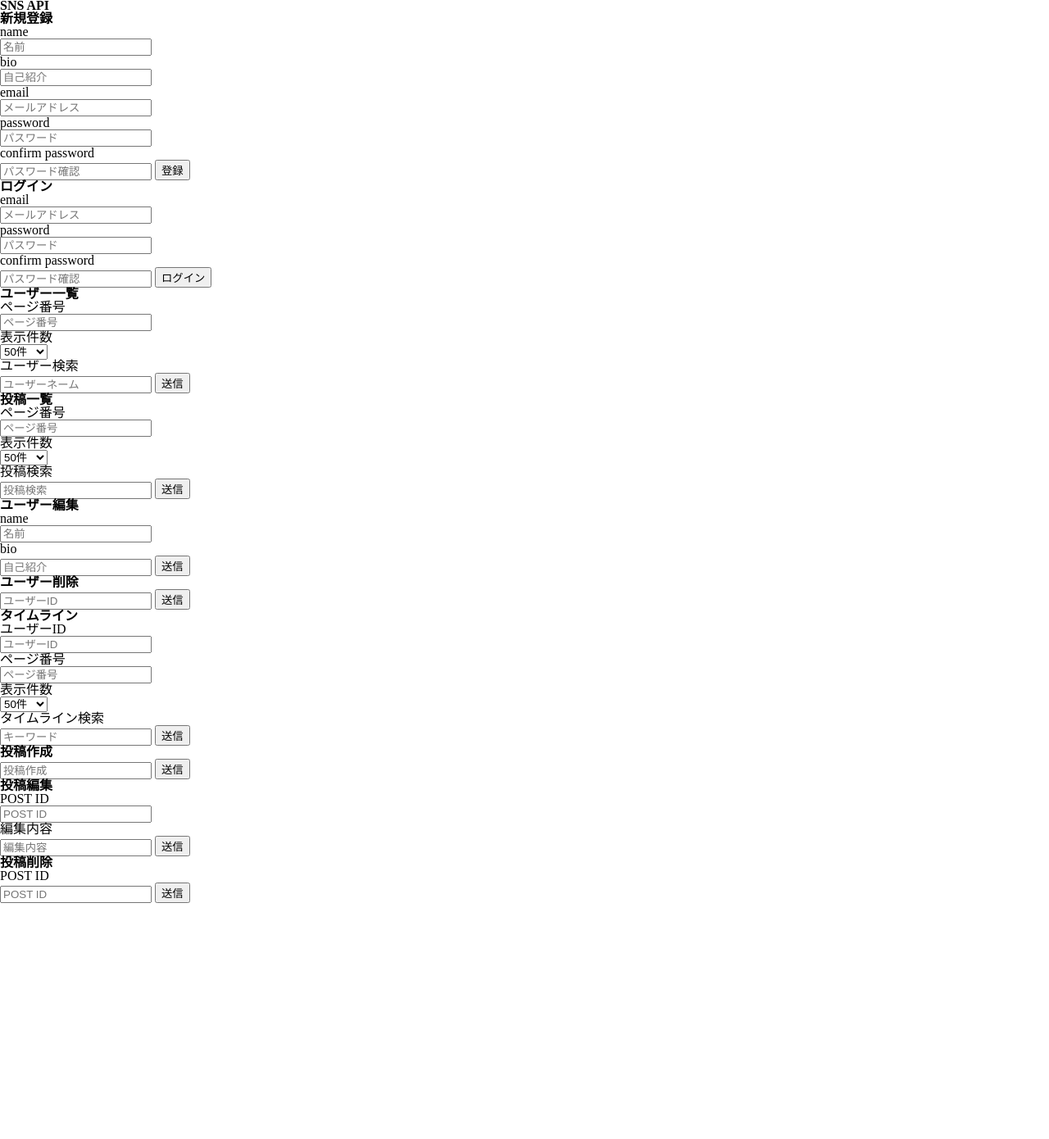
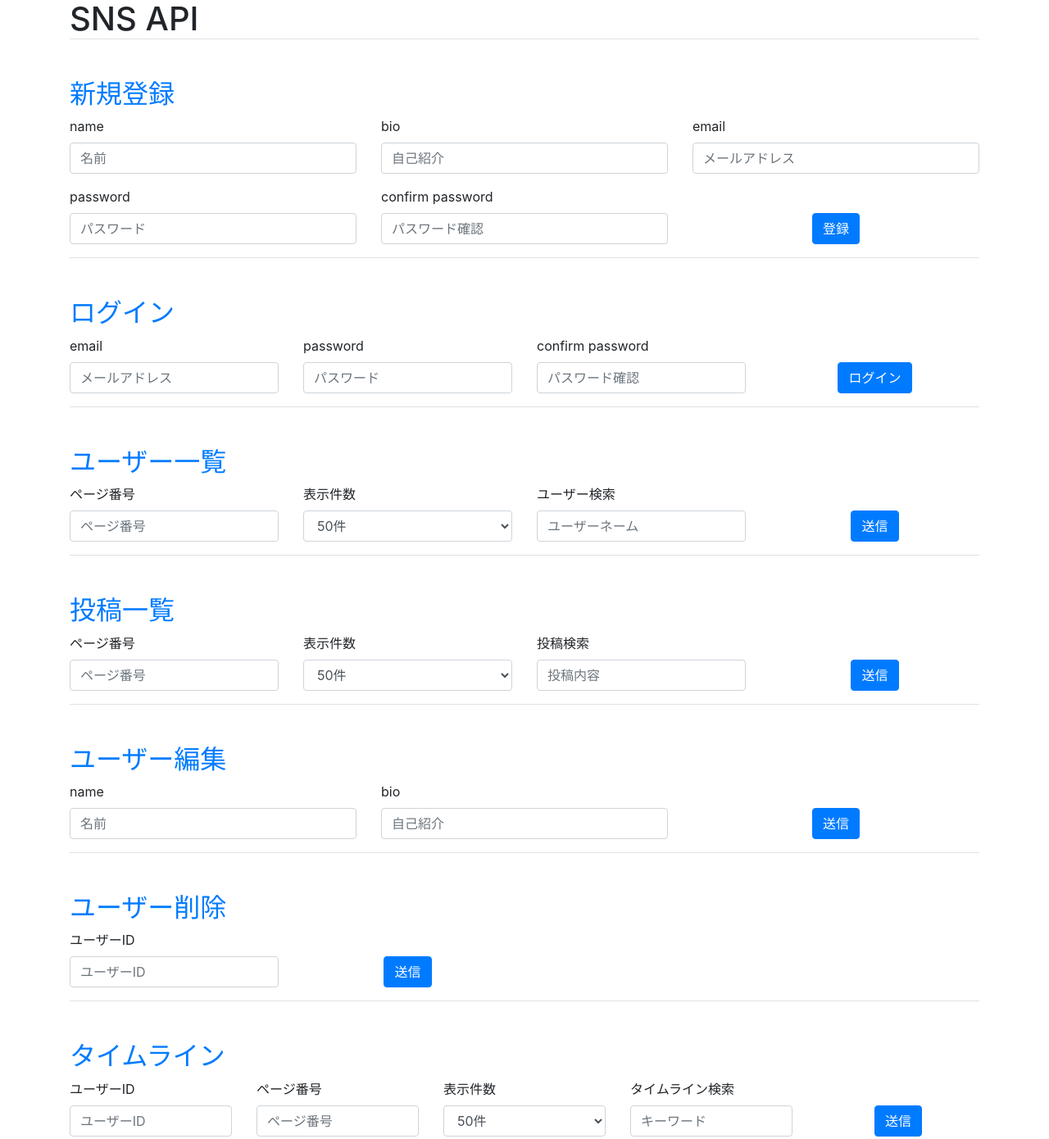
Before and after one commit to taishiasami123/sns-api, a plain HTML site: page index.html in a window 1280 px wide. Shown: the part 1-1391 px from the top of the page at 82% size. Before the commit the page ends 1103 px from the top, so only its background shows below. Drawn offline with Linux system fonts and the light colour scheme.

Commit message:
index.htmlのインデントを調整/Bootstrapでの装飾を追加

```diff
--- a/index.html
+++ b/index.html
@@ -4,140 +4,217 @@
 <head>
   <meta charset="utf-8">
   <title>SNS API</title>
-    <link rel="stylesheet" href="html5reset-1.6.1.css">
-    <link rel="stylesheet" href="stylesheet.css">
+  <link rel="stylesheet" href="css/bootstrap.css">
+  <!-- <link rel="stylesheet" href="html5reset-1.6.1.css"> -->
+  <!-- <link rel="stylesheet" href="stylesheet.css"> -->
 </head>
 
 <body>
-    <h1>SNS API</h1>
-    <section>
-        <h2>新規登録</h2>
   <div class="container">
-            <p>name</p>
-            <input type="text" id="signUpInputName" placeholder="名前">
-            <p>bio</p>
-            <input type="text" id="signUpInputBio" placeholder="自己紹介">
-            <p>email</p>
-            <input type="email" id="signUpInputEmail" placeholder="メールアドレス">
-            <p>password</p>
-            <input type="password" id="signUpInputPwd" placeholder="パスワード">
-            <p>confirm password</p>
-            <input type="password" id="signUpInputCfmPwd" placeholder="パスワード確認">
-            <button type="submit" onclick="signUp()">登録</button>
+    <h1 class="border-bottom mb-5 mb-5">SNS API</h1>
+    <section class="border-bottom mb-5">
+      <h2 class="text-primary">新規登録</h2>
+      <div class="row form-group">
+        <div class="col">
+          <label for="sinUpInputName">name</label>
+          <input class="form-control" type="text" id="signUpInputName" placeholder="名前">
+        </div>
+        <div class="col">
+          <label for="signUpInputBio">bio</label>
+          <input class="form-control" type="text" id="signUpInputBio" placeholder="自己紹介">
+        </div>
+        <div class="col">
+          <label for="signUpInputEmail">email</label>
+          <input class="form-control" type="email" id="signUpInputEmail" placeholder="メールアドレス">
+        </div>
+      </div>
+      <div class="row form-group">
+        <div class="col">
+          <label for="signUpInputPwd">password</label>
+          <input class="form-control" type="password" id="signUpInputPwd" placeholder="パスワード">
+        </div>
+        <div class="col">
+          <label for="signUpInputCfmPwd">confirm password</label>
+          <input class="form-control" type="password" id="signUpInputCfmPwd" placeholder="パスワード確認">
+        </div>
+        <div class="col d-flex align-items-end justify-content-center">
+          <button class="btn btn-primary" type="submit" onclick="signUp()">登録</button>
+        </div>
       </div>
     </section>
-    <section>
-        <h2>ログイン</h2>
-        <div class="container">
-            <p>email</p>
-            <input type="email" id="signInInputEmail" placeholder="メールアドレス">
-            <p>password</p>
-            <input type="password" id="signInInputPwd" placeholder="パスワード">
-            <p>confirm password</p>
-            <input type="password" id="signInInputCfmPwd" placeholder="パスワード確認">
-            <button type="submit" onclick="signIn()">ログイン</button>
+    <section class="border-bottom mb-5">
+      <h2 class="text-primary">ログイン</h2>
+      <div class="row form-group">
+        <div class="col">
+          <label for="signInInputEmail">email</label>
+          <input class="form-control" type="email" id="signInInputEmail" placeholder="メールアドレス">
+        </div>
+        <div class="col">
+          <label for="signInInputPwd">password</label>
+          <input class="form-control" type="password" id="signInInputPwd" placeholder="パスワード">
+        </div>
+        <div class="col">
+          <label for="signInInputCfmPwd">confirm password</label>
+          <input class="form-control" type="password" id="signInInputCfmPwd" placeholder="パスワード確認">
+        </div>
+        <div class="col d-flex align-items-end justify-content-center">
+          <button class="btn btn-primary" type="submit" onclick="signIn()">ログイン</button>
+        </div>
       </div>
     </section>
-    <section>
-        <h2>ユーザー一覧</h2>
-        <div class="container">
-            <p>ページ番号</p>
-            <input type="text" id="userListPageNum" placeholder="ページ番号">
-            <p>表示件数</p>
-            <select name="表示件数" id="userListLimit">
+    <section class="border-bottom mb-5">
+      <h2 class="text-primary">ユーザー一覧</h2>
+      <div class="row form-group">
+        <div class="col">
+          <label for="userListPageNum">ページ番号</label>
+          <input class="form-control" type="text" id="userListPageNum" placeholder="ページ番号">
+        </div>
+        <div class="col">
+          <label for="userListLimit">表示件数</label>
+          <select class="form-control" name="表示件数" id="userListLimit">
             <option value="50">50件</option>
             <option value="100">100件</option>
             <option value="150">150件</option>
             <option value="200">200件</option>
           </select>
-            <p>ユーザー検索</p>
-            <input type="text" id="userListSearch" placeholder="ユーザーネーム">
-            <button type="submit" onclick="userList()">送信</button>
+        </div>
+        <div class="col">
+          <label for="userListSearch">ユーザー検索</label>
+          <input class="form-control" type="text" id="userListSearch" placeholder="ユーザーネーム">
+        </div>
+        <div class="col d-flex align-items-end justify-content-center">
+          <button class="btn btn-primary" type="submit" onclick="userList()">送信</button>
+        </div>
       </div>
       <div id="userList"></div>
     </section>
-    <section>
-        <h2>投稿一覧</h2>
-        <div class="container">
-            <p>ページ番号</p>
-            <input type="text" id="postPageNum" placeholder="ページ番号">
-            <p>表示件数</p>
-            <select name="表示件数" id="postLimit">
+    <section class="border-bottom mb-5">
+      <h2 class="text-primary">投稿一覧</h2>
+      <div class="row form-group">
+        <div class="col">
+          <label for="postPageNum">ページ番号</label>
+          <input class="form-control" type="text" id="postPageNum" placeholder="ページ番号">
+        </div>
+        <div class="col">
+          <label for="postLimit">表示件数</label>
+          <select class="form-control" name="表示件数" id="postLimit">
             <option value="50">50件</option>
             <option value="100">100件</option>
             <option value="150">150件</option>
             <option value="200">200件</option>
           </select>
-            <p>投稿検索</p>
-            <input type="text" id="postSearch" placeholder="投稿検索">
-            <button type="submit" onclick="postList()">送信</button>
+        </div>
+        <div class="col">
+          <label form="postSearch">投稿検索</label>
+          <input class="form-control" type="text" id="postSearch" placeholder="投稿内容">
+        </div>
+        <div class="col d-flex align-items-end justify-content-center">
+          <button class="btn btn-primary" type="submit" onclick="postList()">送信</button>
+        </div>
       </div>
       <div id="postList"></div>
     </section>
-    <section>
-        <h2>ユーザー編集</h2>
-        <div class="container">
-            <p>name</p>
-            <input type="text" id="editName" placeholder="名前">
-            <p>bio</p>
-            <input type="text" id="editBio" placeholder="自己紹介">
-            <button type="submit" onclick="editUser()">送信</button>
+    <section class="border-bottom mb-5">
+      <h2 class="text-primary">ユーザー編集</h2>
+      <div class="row form-group">
+        <div class="col">
+          <label>name</label>
+          <input class="form-control" type="text" id="editName" placeholder="名前">
+        </div>
+        <div class="col">
+          <label>bio</label>
+          <input class="form-control" type="text" id="editBio" placeholder="自己紹介">
+        </div>
+        <div class="col d-flex align-items-end justify-content-center">
+          <button class="btn btn-primary" type="submit" onclick="editUser()">送信</button>
+        </div>
       </div>
       <div id="editUser"></div>
     </section>
-    <section>
-        <h2>ユーザー削除</h2>
-        <div class="container">
-            <input type="text" id="deleteUser" placeholder="ユーザーID">
-            <button type="submit" onclick="deleteUser()">送信</button>
+    <section class="border-bottom mb-5">
+      <h2 class="text-primary">ユーザー削除</h2>
+      <div class="row form-group">
+        <div class="col-3">
+          <label>ユーザーID</label>
+          <input class="form-control" type="text" id="deleteUser" placeholder="ユーザーID">
+        </div>
+        <div class="col-3 d-flex align-items-end justify-content-center">
+          <button class="btn btn-primary" type="submit" onclick="deleteUser()">送信</button>
+        </div>
       </div>
     </section>
-    <section>
-        <h2>タイムライン</h2>
-        <div class="container">
-            <p>ユーザーID</p>
-            <input type="text" id="tlId" placeholder="ユーザーID">
-            <p>ページ番号</p>
-            <input type="text" id="tlPageNum" placeholder="ページ番号">
-            <p>表示件数</p>
-            <select name="表示件数" id="tlLimit">
+    <section class="border-bottom mb-5">
+      <h2 class="text-primary">タイムライン</h2>
+      <div class="row form-group">
+        <div class="col">
+          <label>ユーザーID</label>
+          <input class="form-control" type="text" id="tlId" placeholder="ユーザーID">
+        </div>
+        <div class="col">
+          <label>ページ番号</label>
+          <input class="form-control" type="text" id="tlPageNum" placeholder="ページ番号">
+        </div>
+        <div class="col">
+          <label>表示件数</label>
+          <select class="form-control" name="表示件数" id="tlLimit">
             <option value="50">50件</option>
             <option value="100">100件</option>
             <option value="150">150件</option>
             <option value="200">200件</option>
           </select>
-            <p>タイムライン検索</p>
-            <input type="text" id="tlSearch" placeholder="キーワード">
-            <button type="submit" onclick="timeline()">送信</button>
+        </div>
+        <div class="col">
+          <label>タイムライン検索</label>
+          <input class="form-control" type="text" id="tlSearch" placeholder="キーワード">
+        </div>
+        <div class="col d-flex align-items-end justify-content-center">
+          <button class="btn btn-primary" type="submit" onclick="timeline()">送信</button>
+        </div>
       </div>
       <div id="tlList"></div>
     </section>
-    <section>
-        <h2>投稿作成</h2>
-        <div class="container">
-            <input type="text" id="createPost" placeholder="投稿作成">
-            <button type="submit" onclick="submitPost()">送信</button>
+    <section class="border-bottom mb-5">
+      <h2 class="text-primary">投稿作成</h2>
+      <div class="row form-group">
+        <div class="col-3">
+          <label>投稿内容</label>
+          <input class="form-control" type="text" id="createPost" placeholder="投稿内容">
+        </div>
+        <div class="col-3 d-flex align-items-end justify-content-center">
+          <button class="btn btn-primary" type="submit" onclick="submitPost()">送信</button>
+        </div>
       </div>
     </section>
-    <section>
-        <h2>投稿編集</h2>
-        <div class="container">
-            <p>POST ID</p>
-            <input type="text" id="editPostId" placeholder="POST ID">
-            <p>編集内容</p>
-            <input type="text" id="editText" placeholder="編集内容">
-            <button type="submi" onclick="editPost()">送信</button>
+    <section class="border-bottom mb-5">
+      <h2 class="text-primary">投稿編集</h2>
+      <div class="row form-group">
+        <div class="col">
+          <label>POST ID</label>
+          <input class="form-control" type="text" id="editPostId" placeholder="POST ID">
+        </div>
+        <div class="col">
+          <label>編集内容</label>
+          <input class="form-control" type="text" id="editText" placeholder="編集内容">
+        </div>
+        <div class="col d-flex align-items-end justify-content-center">
+          <button class="btn btn-primary" type="submit" onclick="editPost()">送信</button>
+        </div>
       </div>
     </section>
-    <section>
-        <h2>投稿削除</h2>
-        <div class="container">
-            <p>POST ID</p>
-            <input type="text" id="deletePostId" placeholder="POST ID">
-            <button type="submit" onclick="deletePost()">送信</button>
+    <section class="border-bottom mb-5">
+      <h2 class="text-primary">投稿削除</h2>
+      <div class="row form-group">
+        <div class="col-3">
+          <label>POST ID</label>
+          <input class="form-control" type="text" id="deletePostId" placeholder="POST ID">
+        </div>
+        <div class="col-3 d-flex align-items-end justify-content-center">
+          <button class="btn btn-primary" type="submit" onclick="deletePost()">送信</button>
+        </div>
       </div>
     </section>
     <script src="script.js"></script>
+  </div>
 </body>
 
 </html>
```
Lines whose indentation alone changed are shown as unchanged.
